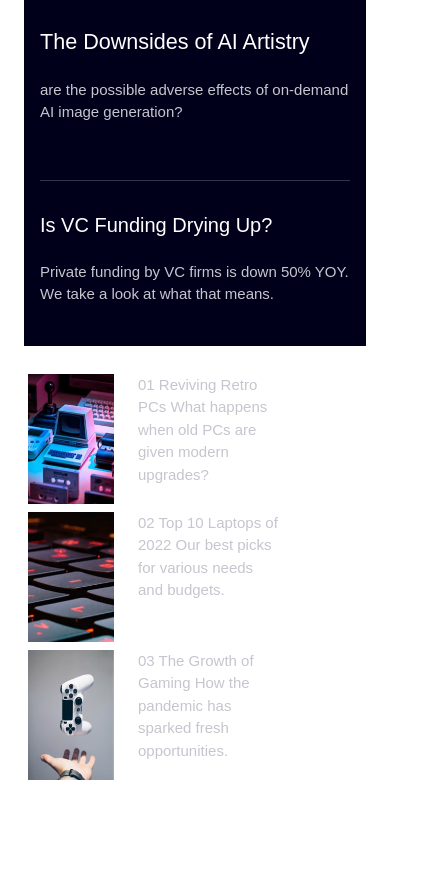
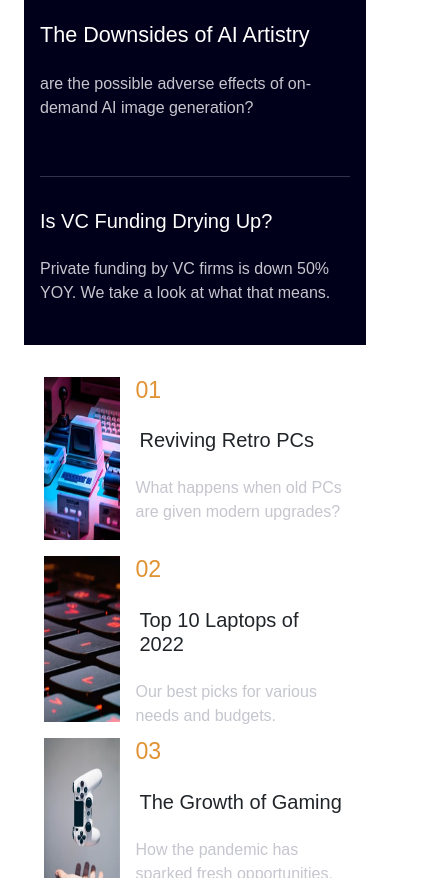
Before and after one commit to babytayo/w3, a website: page index.html in a window 390 px wide. Shown: the part 1122-2000 px from the top of the page, 421 px wide, since content can reach past the window. Before the commit the page ends 1978 px from the top, so only its background shows below. Drawn offline with Linux system fonts and the light colour scheme.

Commit message:
done with the layout

```diff
--- a/index.html
+++ b/index.html
@@ -67,41 +67,44 @@
           </div>
         </div>
       </div>
-      <div class="row p-4">
-        <div class="col-sm-4 p-1 row">
+      <footer class="footer container p-4">
+        <div class="footer_child">
           <img
             src="./image/image-retro-pcs.jpg"
             class="col-6 footer_img"
             alt=""
           />
-          <p class="col-6">
-            01 Reviving Retro PCs What happens when old PCs are given modern
-            upgrades?
-          </p>
+          <div class="footer_p ps-3">
+            <h3>01</h3>
+            <h5 class="py-3 px-1">Reviving Retro PCs</h5>
+            <p>What happens when old PCs are given modern upgrades?</p>
+          </div>
         </div>
-        <div class="col-sm-4 row p-1">
+        <div class="footer_child">
           <img
             src="./image/image-top-laptops.jpg"
             class="col-6 footer_img"
             alt=""
           />
-          <p class="col-6">
-            02 Top 10 Laptops of 2022 Our best picks for various needs and
-            budgets.
-          </p>
+          <div class="footer_p ps-3">
+            <h3>02</h3>
+            <h5 class="py-3 px-1">Top 10 Laptops of 2022</h5>
+            <p>Our best picks for various needs and budgets.</p>
+          </div>
         </div>
-        <div class="col-sm-4 p-1 row">
+        <div class="footer_child">
           <img
             src="./image/image-gaming-growth.jpg"
             class="col-6 footer_img"
             alt=""
           />
-          <p class="col-6">
-            03 The Growth of Gaming How the pandemic has sparked fresh
-            opportunities.
-          </p>
+          <div class="footer_p ps-3">
+            <h3>03</h3>
+            <h5 class="py-3 px-1">The Growth of Gaming</h5>
+            <p>How the pandemic has sparked fresh opportunities.</p>
+          </div>
         </div>
-      </div>
+      </footer>
     </div>
   </body>
 </html>
--- a/sass/_customize.scss
+++ b/sass/_customize.scss
@@ -7,7 +7,7 @@ header {
     list-style-type: none;
     display: flex;
     li {
-      padding: 1rem;
+      padding: 2rem;
     }
   }
   img {
@@ -21,11 +21,6 @@ header {
   }
 }
 
-// first-p,
-// second-p {
-//   width: 50%;
-// }
-
 @media (max-width: 780px) {
   header {
     display: flex;
@@ -35,7 +30,7 @@ header {
       list-style-type: none;
       display: flex;
       li {
-        padding: 2.5rem 0.5rem;
+        padding: 2rem 0.8rem;
         font-size: 15px;
       }
     }
@@ -59,6 +54,10 @@ header {
   margin-top: 4rem;
 }
 
+p {
+  color: $text_color;
+}
+
 aside {
   background: $aside_bg;
   color: $text_color;
@@ -77,12 +76,35 @@ h3 {
   color: $btn_bg;
 }
 
-p {
-  font-size: 15px;
-  color: $text_color;
+footer {
+  display: flex;
+  width: 100%;
+  height: 230px;
+  .footer_child {
+    width: 33.4%;
+    height: 100%;
+    display: flex;
+    padding: 0.5rem;
+    .footer_img {
+      width: 25%;
+      height: 100%;
+    }
+  }
 }
-
-.footer_img {
-  width: 110px;
-  height: 130px;
+@media (max-width: 576px) {
+  footer {
+    display: flex;
+    flex-direction: column;
+    width: 100%;
+    height: 230px;
+    .footer_child {
+      width: 100%;
+      display: flex;
+      padding: 0.5rem;
+      .footer_img {
+        width: 25%;
+        height: 100%;
+      }
+    }
+  }
 }
```
Also changed, not shown: css/main.css, 1 other file.
